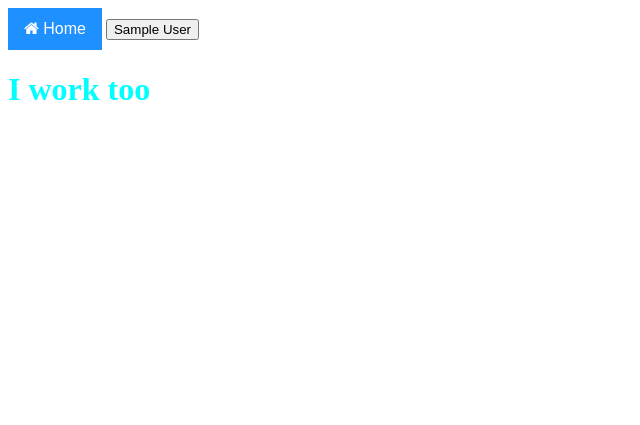
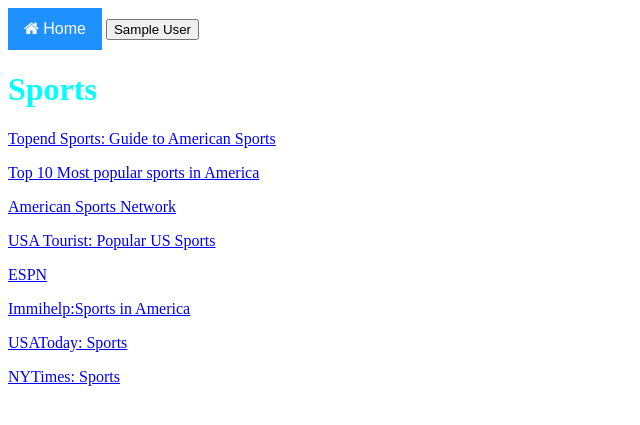
Before and after one commit to OMarquisL/CSSIProject, a Python web app: template Templates/sports_page.html in a window 1280 px wide. Shown: the top 425 px of the page, without its empty margins (0-640 px from the left). Run offline with Jinja, Linux system fonts and the light colour scheme; the template is opened without the code that fills it: most values are stand-ins (such as "Sample title", 1, 10 or a date in 2020).

Commit message:
usculture

```diff
--- a/Templates/holidaAndHistory.html
+++ b/Templates/holidaAndHistory.html
@@ -4,5 +4,11 @@
 
     {% block content%}
     <h1>Merry Christmaas</h1>
+    <p><a href="https://www.infoplease.com/holidays-america">Infoplease: Holidays of America</a></p>
+    <p><a href="https://americanenglish.state.gov/resources/celebrate-holidays-usa">Celebrate US Holidays</a></p>
+    <p><a href="https://www.immihelp.com/newcomer/major-holidays-festivals-america.html">Major Holidays and Festivals</a></p>
 
 {% endblock %}
+
+<!--https://americanenglish.state.gov/resources/celebrate-holidays-usa
+https://www.immihelp.com/newcomer/major-holidays-festivals-america.html
--- a/Templates/slang_page.html
+++ b/Templates/slang_page.html
@@ -4,4 +4,7 @@
 
     {% block content%}
     <h1>Slang Works</h1>
+    <p><a href="https://www.umass.edu/ipo/sites/default/files/slang.pdf ">UMass Slang</a></p>
+    <p><a href="https://www.smartling.com/blog/40-american-slang-words-and-phrases-you-need-to-know/">40 American Slang Words and Phrases you Need to Know</a></p>
+    <p><a href="https://www.fluentu.com/blog/english/american-english-slang-words-esl/">American/English Slang Words</a></p>
         {%endblock%}
--- a/Templates/sports_page.html
+++ b/Templates/sports_page.html
@@ -4,6 +4,13 @@
 
     {% block content%}
 
-    <h1>I work too</h1>
-
+      <h1>Sports</h1>
+    <p><a href="https://www.topendsports.com/world/countries/usa.htm">Topend Sports: Guide to American Sports</a></p>
+    <p><a href="https://sport.one/the-top-10-most-popular-sports-in-america/">Top 10 Most popular sports in America</a></p>
+    <p><a href="http://americansportsnet.com/">American Sports Network</a></p>
+    <p><a href="http://www.usatourist.com/english/culture/sports/sports-main.html">USA Tourist: Popular US Sports</a></p>
+    <p><a href="http://www.espn.com/">ESPN</a></p>
+    <p><a href="https://www.immihelp.com/newcomer/sporting-america.html">Immihelp:Sports in America</a></p>
+    <p><a href="https://www.usatoday.com/sports/">USAToday: Sports</a></p>
+    <p><a href="https://www.nytimes.com/section/sports">NYTimes: Sports</a></p>
 {%endblock%}
--- a/Templates/stateAtractions_page.html
+++ b/Templates/stateAtractions_page.html
@@ -5,5 +5,8 @@
     {% block content%}
 
     <h1>RollerCoasters Rock</h1>
+    <p><a href="https://www.attractionsofamerica.com/states-map.php">Top 10 Attractions in each State</a></p>
+    <p><a href="https://www.planetware.com/tourist-attractions/usa-us.htm">Planetware: 14 Top Rated Tourist Attractions</a></p>
+    <p><a href="http://www.touropia.com/tourist-attractions-in-the-usa/">Touropia: 25 Tourist Attactions</a></p>
 
 {%endblock%}
```
Also changed, not shown: Templates/genTips_page.html (+5 -2 lines), Templates/politicalClimate_page.html (+6 -2 lines).
